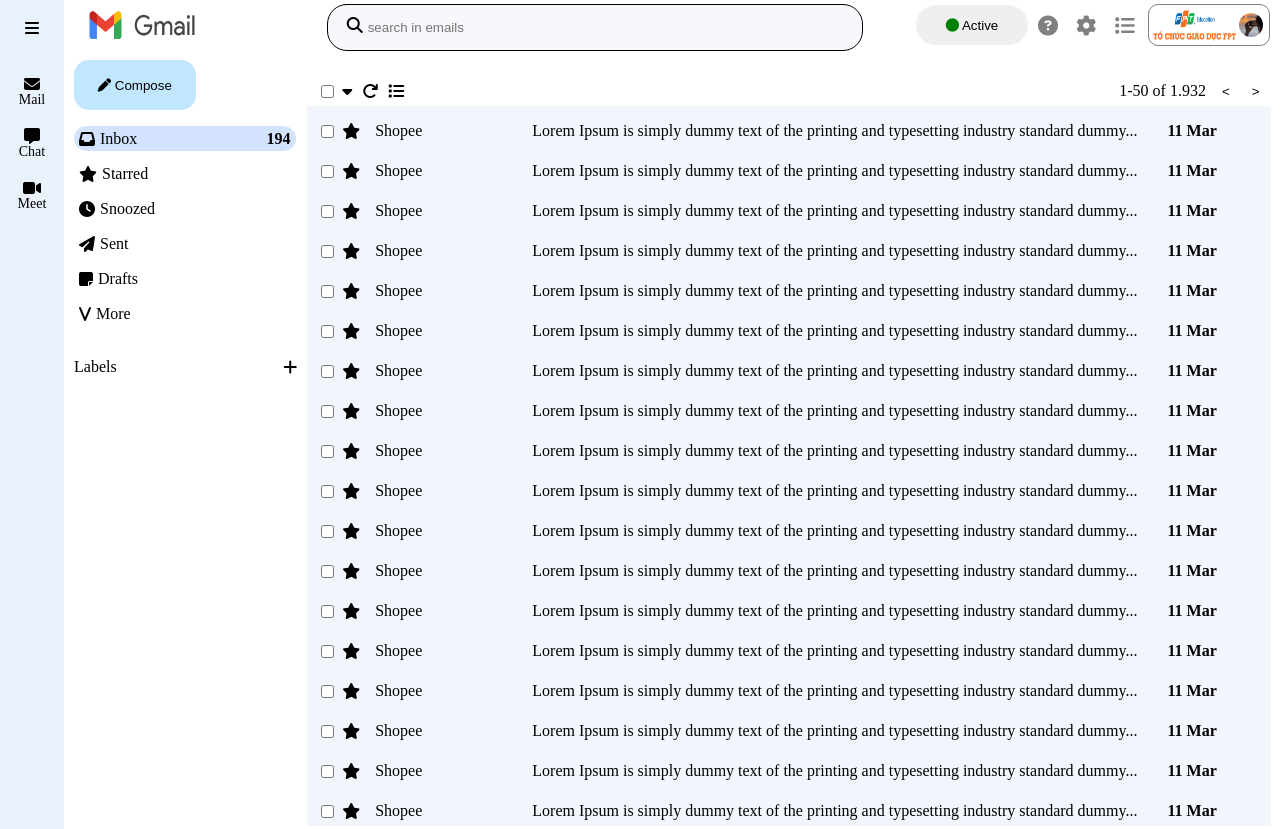
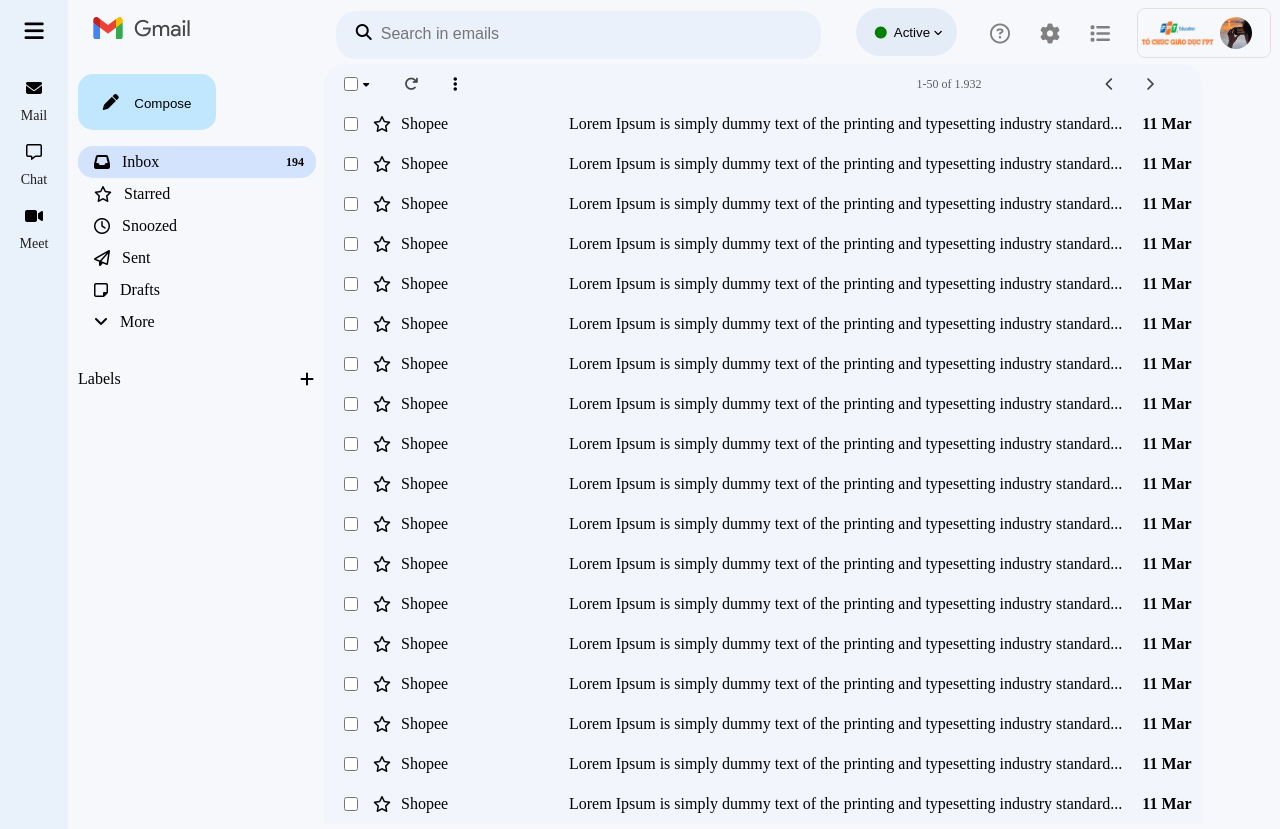
Before and after one commit to PhamNgocThien1801/gmai-fake, a website: page index.html in a window 1280 px wide. Shown: the top 829 px of the page. Drawn offline with Linux system fonts and the light colour scheme.

Commit message:
first page

```diff
--- a/css/mystyle.css
+++ b/css/mystyle.css
@@ -1,9 +1,10 @@
 body {
     display: flex;
     margin: 0px;
+    background-color: #F6F8FC;
 }
 .navbar {
-    width: 5%;
+    width: 68px;
     height: 1000px;
     display: flex;
     background-color: #E9F1FB;
@@ -15,8 +16,11 @@
     width: 100%;
     margin: 0px;
 }
+.navbar .option li .hamberger-button {
+    font-size: 22px;
+}
 .navbar .option .first-option{
-    padding-top: 20px;
+    padding-top: 18px;
 }
 .navbar .option li {
     display: flex;
@@ -30,11 +34,15 @@
 }
 .navbar .option span{
     padding-left: 0px;
+    color: #1f1f1f;
+    font-weight: 500;
+    line-height: 16px;
+    margin-top: 12px;
     font-size: 14px;
 }
 .right-content {
     display: flex;
-    width: 95%;
+    width: 94%;
     height: 600px;
     flex-direction: column;
 }
@@ -42,19 +50,21 @@
 .right-content .search-bar {
     /* background-color: #ccc; */
     width: 100%;
-    height: 50px;
+    height: 48px;
     display: flex;
+    padding: 8px 0px 8px 0px;
+
 }
 /* logo */
 .right-content .search-bar .logo {
-    width: 20%;
+    width: 256px;
     height: 100%;
     padding-left: 2%;
     /* background-color: blueviolet; */
 }
 .right-content .search-bar .logo img{
-    width: 50%;
-    height: 100%;
+    width: 109px;
+    height: 40px;
 }
 /* search-box */
 .right-content .search-bar .search-box {
@@ -70,13 +80,16 @@
     padding-left: 20px;
 }
 .right-content .search-bar .search-box input {
-    width: 90%;
-    height: 90%;
-    padding: 0 20px 0 40px;
-    margin-top: 5px;
-    border: #000 solid 1px;
+    width: 100%;
+    height: 100%;
+    padding: 0 20px 0 45px;
+    margin: 5px 30px 0px 0px;
+    border: none;
     border-radius: 20px;
-    background-color: #F7F8FC;
+    background-color: #EAF1FB;
+}
+.right-content .search-bar .search-box input::placeholder {
+    font-size: 16px;
 }
 /* option */
 .right-content .search-bar .option {
@@ -85,22 +98,29 @@
     display: flex;
 }
 .right-content .search-bar .option .status-active {
-    width: 40%;
-    height: 80%;
+    width: 30%;
+    height: 100%;
     margin: auto 0px auto 5px;
 }
 .right-content .search-bar .option .status-active button {
-    width: 70%;
+    width: 101px;
     height: 100%;
-    border-radius: 20px;
-    float: right;
+    border-radius: 25px;
     border: none;
+    background-color: #E4ECF8;
+    margin: 0px 18px 0px 0px;
+}
+.right-content .search-bar .option .status-active button i:first-child {
+    color: green;
+    font-size: 12px;
+    padding: 0px 4px 0px 4px;
 }
 .right-content .search-bar .option .status-active button i {
-    color: green;
+    font-size: 10px;
 }
+
 .right-content .search-bar .option .option-content {
-    width: 30%;
+    width: 160px;
     display: flex;
 }
 .right-content .search-bar .option .option-content ul {
@@ -112,28 +132,31 @@
 .right-content .search-bar .option .option-content li {
     display: flex;
     list-style: none;
+    width: 40px;
     margin: 0px 5px 0px 5px;
     font-size: 20px;
-    width: 100%;
     color: gray;
 }
 .right-content .search-bar .option .avatar {
     display: flex;
-    width: 30%;
-    height: 80%;
-    border: grey solid 1px;
-    border-radius: 10px;
-    margin: auto 10px auto 0px;
+    width: 134px;
+    height: 100%;
+    border: rgb(230, 222, 222) solid 1px;
+    border-radius: 8px;
+    margin: auto 0px auto 0px;
 }
 .right-content .search-bar .option .avatar .logo-fpt {
     display: flex;
-    width: 75%;
+    width: 78px;
+    height: 32px;
+    margin: auto 0px auto 0px;
 }
 .right-content .search-bar .option .avatar .avatar-user {
     border-radius: 50%;
-    width: 20%;
-    height: 60%;
+    width: 32px;
+    height: 32px;
     align-items: center;
+    padding: 4px;
     margin: auto 0px auto 0px;
 }
 /* content */
@@ -144,41 +167,43 @@
     display: flex;
 }
 .right-content .content .navbar-content {
-    width: 20%;
+    width: 256px !important;
     height: auto;
 }
 .right-content .content .navbar-content button {
-    height: 50px;
-    width: 50%;
+    height: 56px;
+    width: 138px;
     background-color: #C1E7FF;
     border-radius: 15px;
     margin: 10px 0px 0px 10px;
     border: none;
+    font-weight: 500;
+}
+.right-content .content .navbar-content button i{
+    font-size: 16px;
+    margin-right: 12px;
 }
 .right-content .content .navbar-content ul {
     list-style: none;
-    padding-left: 10px;
+    padding: 0px 8px 0px 10px;
 }
 .right-content .content .navbar-content li {
-    width: 95%;
-    height: 25px;
-    margin: 10px 0px 10px 0px;
+    width: auto;
+    height: 32px;
     border-radius: 15px;
     display: flex;
     align-items: center;
 }
 .right-content .content .navbar-content li:first-child {
     background-color: #D3E3FD;
-
 }
 .right-content .content .navbar-content li i{
-    padding: 0px 5px 0px 5px;
+    padding: 0px 12px 0px 16px;
 }
 .right-content .content .navbar-content li strong{
-    margin: 0px 5px 0px auto;
+    margin: 0px 12px 0px auto;
+    font-size: 12px;
 }
-
-
 .right-content .content .navbar-content .label {
     display: flex;
     justify-content: space-between;
@@ -189,46 +214,82 @@
     margin-bottom: auto;
 }
 .right-content .content .email-content {
-    width: 80%;
-    background-color: #fff;
-    border-radius: 20px;
+    width: auto;
 }
 .right-content .content .email-content ul{
     list-style: none;
     padding-left: 0px;
-    border-radius: 20px;
+    margin: 0px;
 }
 .right-content .content .email-content li:first-child{
-    background-color: #fff;
+    margin: 0px;
+    border-radius: 20px 20px 0px 0px;
 }
-
 .right-content .content .email-content li{
-    width: 98%;
-    height: 30px;
+    width: 100%;
+    height: 20px;
     background-color: #F2F6FC;
-    padding: 10px 0px 0px 10px;
-    margin-right: 10px;
+    padding: 10px 0px 10px 0px;
     display: flex;
     align-items: center;
 }
+
 .right-content .content .email-content li i{
     margin: 0px 5px 0px 5px;
 }
+.right-content .content .email-content .fa-caret-down {
+    font-size: 10px;
+    margin-right: 30px;
+}
+.right-content .content .email-content .fa-arrow-rotate-right {
+    font-size: 14px;
+    color: #444746;
+    margin-right: 30px;
+}
+.right-content .content .email-content .fa-arrow-rotate-right {
+    font-size: 14px;
+    color: #444746;
+}
+.right-content .content .email-content .fa-star {
+    margin: 0px 10px 0px 15px;
+}
 .right-content .content .email-content .pagination{
     margin: 0px 5px 0px auto;
+    font-size: 12px;
+    color: #5e5e5e;
+}
+.right-content .content .email-content li input:first-child{
+    margin: 0px 10px 0px 20px;
+}
+.right-content .content .email-content li input:first-child{
+    width: 14px;
+    height: 14px;
+    margin: 0px 0px 0px 20px;
 }
 .right-content .content .email-content li p{
-    margin: 0px 10px 0px 10px;
+    /* margin: 0px 10px 0px 10px; */
+    width: 168px;
 }
 .right-content .content .email-content li span{
-    margin: 0px 10px 0px 100px;
+    /* margin: 0px 10px 0px 100px; */
 }
 .right-content .content .email-content li strong{
     margin: 0px 10px 0px 20px;
 }
 .right-content .content .email-content li button{
-    margin: 0px 5px 0px 5px;
     border-radius: 50%;
+    width: 40px;
+    height: 40px;
     border: none;
-    background-color: #fff;
+    background-color: #F2F6FC;
+    color: #444;
 }
+.right-content .content .email-content li button:last-child{
+    margin: 0px 32px 0px 0px;
+    border-radius: 50%;
+    width: 40px;
+    height: 40px;
+    border: none;
+    background-color: #F2F6FC;
+    color: #444;
+}
--- a/index.html
+++ b/index.html
@@ -6,17 +6,18 @@
         <link href="./assets/fontawesome/fontawesome-free-6.5.1-web/css/fontawesome.css" rel="stylesheet" />
         <link href="./assets/fontawesome/fontawesome-free-6.5.1-web/css/brands.css" rel="stylesheet" />
         <link href="./assets/fontawesome/fontawesome-free-6.5.1-web/css/solid.css" rel="stylesheet" />
+        <link href="./assets/fontawesome/fontawesome-free-6.5.1-web/css/regular.css" rel="stylesheet" />
     </head>
     <body>
         <!-- navbar -->
         <div class="navbar">
             <ul class="option">
                 <!-- hamberger button -->
-                <li><i class="fa-solid fa-bars"></i></li>
+                <li><i class="fa-solid fa-bars hamberger-button"></i></li>
                 <!-- Mail button -->
                 <li class="first-option"><i class="fa-solid fa-envelope"></i> <span>Mail</span></li>
                 <!-- Chat button -->
-                <li><i class="fa-solid fa-message"></i><span>Chat</span></li>
+                <li><i class="fa-regular fa-message"></i><span>Chat</span></li>
                 <!-- Meet button -->
                 <li><i class="fa-solid fa-video"></i><span>Meet</span></li>
             </ul>
@@ -32,7 +33,7 @@
                 <!-- searchbar -->
                 <div class="search-box">
                     <i class="fa-solid fa-magnifying-glass"></i>
-                    <input type="text" placeholder="search in emails"/>
+                    <input type="text" placeholder="Search in emails"/>
                     <!-- search box -->
                 </div>
                 <!-- option -->
@@ -40,7 +41,7 @@
                     <!-- status -->
                     <div class="status-active">
                         <!-- satus active -->
-                        <button><i class="fa-solid fa-circle"></i> Active</button>
+                        <button><i class="fa-solid fa-circle"></i> Active <i class="fa-solid fa-angle-down"></i></button>
 
                         <!-- popover satus content -->
                     </div>
@@ -75,7 +76,7 @@
                         <li><i class="fa-regular fa-clock"></i>Snoozed </li>
                         <li><i class="fa-regular fa-paper-plane"></i>Sent</li>
                         <li><i class="fa-regular fa-note-sticky"></i>Drafts</li>
-                        <li><i class="fa-solid fa-v"></i>More</li>
+                        <li><i class="fa-solid fa-angle-down"></i></i>More</li>
                     </ul>
                     <!-- label -->
                     <div class="label">
@@ -86,25 +87,25 @@
                 <!-- email content -->
                 <div class="email-content">
                     <ul>
-                        <li><input type="checkbox"><i class="fa-solid fa-caret-down"></i><i class="fa-solid fa-arrow-rotate-right"></i><i class="fa-solid fa-list"></i><p class="pagination">1-50 of 1.932</p><button>&#60;</button><button>&#62;</button></li>
-                        <li><input type="checkbox"><i class="fa-regular fa-star"></i><p>Shopee</p><span>Lorem Ipsum is simply dummy text of the printing and typesetting industry standard dummy...</span> <strong>11 Mar</strong></li>
-                        <li><input type="checkbox"><i class="fa-regular fa-star"></i><p>Shopee</p><span>Lorem Ipsum is simply dummy text of the printing and typesetting industry standard dummy...</span> <strong>11 Mar</strong></li>
-                        <li><input type="checkbox"><i class="fa-regular fa-star"></i><p>Shopee</p><span>Lorem Ipsum is simply dummy text of the printing and typesetting industry standard dummy...</span> <strong>11 Mar</strong></li>
-                        <li><input type="checkbox"><i class="fa-regular fa-star"></i><p>Shopee</p><span>Lorem Ipsum is simply dummy text of the printing and typesetting industry standard dummy...</span> <strong>11 Mar</strong></li>
-                        <li><input type="checkbox"><i class="fa-regular fa-star"></i><p>Shopee</p><span>Lorem Ipsum is simply dummy text of the printing and typesetting industry standard dummy...</span> <strong>11 Mar</strong></li>
-                        <li><input type="checkbox"><i class="fa-regular fa-star"></i><p>Shopee</p><span>Lorem Ipsum is simply dummy text of the printing and typesetting industry standard dummy...</span> <strong>11 Mar</strong></li>
-                        <li><input type="checkbox"><i class="fa-regular fa-star"></i><p>Shopee</p><span>Lorem Ipsum is simply dummy text of the printing and typesetting industry standard dummy...</span> <strong>11 Mar</strong></li>
-                        <li><input type="checkbox"><i class="fa-regular fa-star"></i><p>Shopee</p><span>Lorem Ipsum is simply dummy text of the printing and typesetting industry standard dummy...</span> <strong>11 Mar</strong></li>
-                        <li><input type="checkbox"><i class="fa-regular fa-star"></i><p>Shopee</p><span>Lorem Ipsum is simply dummy text of the printing and typesetting industry standard dummy...</span> <strong>11 Mar</strong></li>
-                        <li><input type="checkbox"><i class="fa-regular fa-star"></i><p>Shopee</p><span>Lorem Ipsum is simply dummy text of the printing and typesetting industry standard dummy...</span> <strong>11 Mar</strong></li>
-                        <li><input type="checkbox"><i class="fa-regular fa-star"></i><p>Shopee</p><span>Lorem Ipsum is simply dummy text of the printing and typesetting industry standard dummy...</span> <strong>11 Mar</strong></li>
-                        <li><input type="checkbox"><i class="fa-regular fa-star"></i><p>Shopee</p><span>Lorem Ipsum is simply dummy text of the printing and typesetting industry standard dummy...</span> <strong>11 Mar</strong></li>
-                        <li><input type="checkbox"><i class="fa-regular fa-star"></i><p>Shopee</p><span>Lorem Ipsum is simply dummy text of the printing and typesetting industry standard dummy...</span> <strong>11 Mar</strong></li>
-                        <li><input type="checkbox"><i class="fa-regular fa-star"></i><p>Shopee</p><span>Lorem Ipsum is simply dummy text of the printing and typesetting industry standard dummy...</span> <strong>11 Mar</strong></li>
-                        <li><input type="checkbox"><i class="fa-regular fa-star"></i><p>Shopee</p><span>Lorem Ipsum is simply dummy text of the printing and typesetting industry standard dummy...</span> <strong>11 Mar</strong></li>
-                        <li><input type="checkbox"><i class="fa-regular fa-star"></i><p>Shopee</p><span>Lorem Ipsum is simply dummy text of the printing and typesetting industry standard dummy...</span> <strong>11 Mar</strong></li>
-                        <li><input type="checkbox"><i class="fa-regular fa-star"></i><p>Shopee</p><span>Lorem Ipsum is simply dummy text of the printing and typesetting industry standard dummy...</span> <strong>11 Mar</strong></li>
-                        <li><input type="checkbox"><i class="fa-regular fa-star"></i><p>Shopee</p><span>Lorem Ipsum is simply dummy text of the printing and typesetting industry standard dummy...</span> <strong>11 Mar</strong></li>
+                        <li><input type="checkbox"><i class="fa-solid fa-caret-down"></i><i class="fa-solid fa-arrow-rotate-right"></i><i class="fa-solid fa-ellipsis-vertical"></i></i><p class="pagination">1-50 of 1.932</p><button><i class="fa-solid fa-chevron-left"></i></button><button><i class="fa-solid fa-chevron-right"></i></button></li>
+                        <li><input type="checkbox"><i class="fa-regular fa-star"></i><p>Shopee</p><span>Lorem Ipsum is simply dummy text of the printing and typesetting industry standard...</span> <strong>11 Mar</strong></li>
+                        <li><input type="checkbox"><i class="fa-regular fa-star"></i><p>Shopee</p><span>Lorem Ipsum is simply dummy text of the printing and typesetting industry standard...</span> <strong>11 Mar</strong></li>
+                        <li><input type="checkbox"><i class="fa-regular fa-star"></i><p>Shopee</p><span>Lorem Ipsum is simply dummy text of the printing and typesetting industry standard...</span> <strong>11 Mar</strong></li>
+                        <li><input type="checkbox"><i class="fa-regular fa-star"></i><p>Shopee</p><span>Lorem Ipsum is simply dummy text of the printing and typesetting industry standard...</span> <strong>11 Mar</strong></li>
+                        <li><input type="checkbox"><i class="fa-regular fa-star"></i><p>Shopee</p><span>Lorem Ipsum is simply dummy text of the printing and typesetting industry standard...</span> <strong>11 Mar</strong></li>
+                        <li><input type="checkbox"><i class="fa-regular fa-star"></i><p>Shopee</p><span>Lorem Ipsum is simply dummy text of the printing and typesetting industry standard...</span> <strong>11 Mar</strong></li>
+                        <li><input type="checkbox"><i class="fa-regular fa-star"></i><p>Shopee</p><span>Lorem Ipsum is simply dummy text of the printing and typesetting industry standard...</span> <strong>11 Mar</strong></li>
+                        <li><input type="checkbox"><i class="fa-regular fa-star"></i><p>Shopee</p><span>Lorem Ipsum is simply dummy text of the printing and typesetting industry standard...</span> <strong>11 Mar</strong></li>
+                        <li><input type="checkbox"><i class="fa-regular fa-star"></i><p>Shopee</p><span>Lorem Ipsum is simply dummy text of the printing and typesetting industry standard...</span> <strong>11 Mar</strong></li>
+                        <li><input type="checkbox"><i class="fa-regular fa-star"></i><p>Shopee</p><span>Lorem Ipsum is simply dummy text of the printing and typesetting industry standard...</span> <strong>11 Mar</strong></li>
+                        <li><input type="checkbox"><i class="fa-regular fa-star"></i><p>Shopee</p><span>Lorem Ipsum is simply dummy text of the printing and typesetting industry standard...</span> <strong>11 Mar</strong></li>
+                        <li><input type="checkbox"><i class="fa-regular fa-star"></i><p>Shopee</p><span>Lorem Ipsum is simply dummy text of the printing and typesetting industry standard...</span> <strong>11 Mar</strong></li>
+                        <li><input type="checkbox"><i class="fa-regular fa-star"></i><p>Shopee</p><span>Lorem Ipsum is simply dummy text of the printing and typesetting industry standard...</span> <strong>11 Mar</strong></li>
+                        <li><input type="checkbox"><i class="fa-regular fa-star"></i><p>Shopee</p><span>Lorem Ipsum is simply dummy text of the printing and typesetting industry standard...</span> <strong>11 Mar</strong></li>
+                        <li><input type="checkbox"><i class="fa-regular fa-star"></i><p>Shopee</p><span>Lorem Ipsum is simply dummy text of the printing and typesetting industry standard...</span> <strong>11 Mar</strong></li>
+                        <li><input type="checkbox"><i class="fa-regular fa-star"></i><p>Shopee</p><span>Lorem Ipsum is simply dummy text of the printing and typesetting industry standard...</span> <strong>11 Mar</strong></li>
+                        <li><input type="checkbox"><i class="fa-regular fa-star"></i><p>Shopee</p><span>Lorem Ipsum is simply dummy text of the printing and typesetting industry standard...</span> <strong>11 Mar</strong></li>
+                        <li><input type="checkbox"><i class="fa-regular fa-star"></i><p>Shopee</p><span>Lorem Ipsum is simply dummy text of the printing and typesetting industry standard...</span> <strong>11 Mar</strong></li>
                     </ul>
                 </div>
             </div>
```
